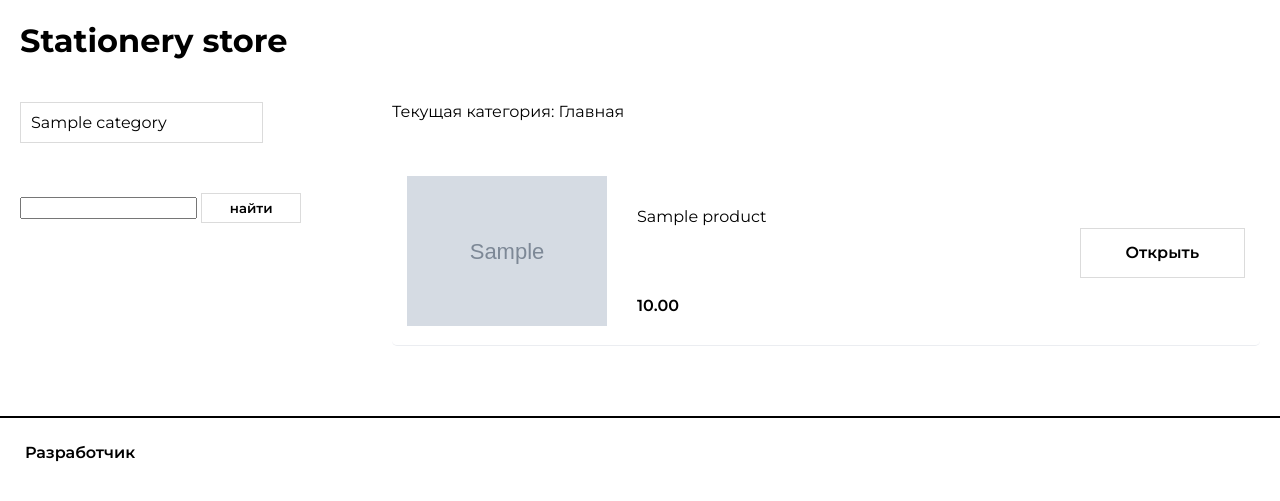
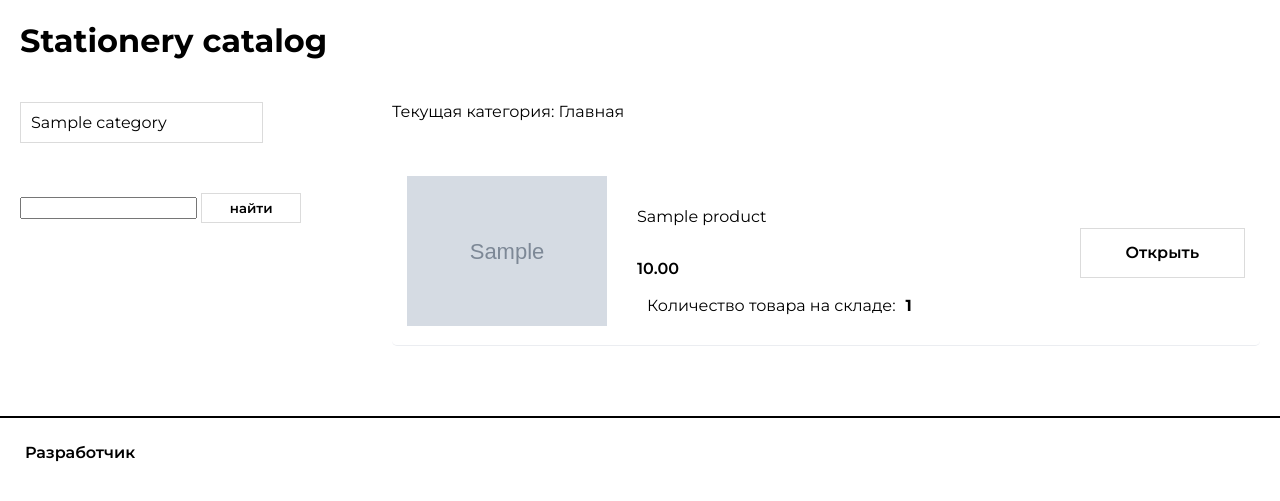
Before and after one commit to kirill568/stationery-store, a Django app: page / in a window 1280 px wide. Shown: the top 501 px of the page. Run offline with Django 3.2, Linux system fonts and the light colour scheme; tables that the repository leaves empty hold one stand-in row (Sample ...).

Commit message:
add count product

```diff
--- a/static/css/productList.css
+++ b/static/css/productList.css
@@ -27,6 +27,18 @@
 	width: 100%;
 	padding: 15px 0;
 	padding-left: 30px;
+}
+
+.productCount {
+	display: flex;
+}
+
+.productCount form input {
+	margin-left: 10px;
+}
+
+.productCount span {
+	margin-left: 10px;
 }
 
 .imageWrapper {
--- a/store/models.py
+++ b/store/models.py
@@ -19,12 +19,13 @@ class Product(models.Model):
 	description = models.TextField("Описание")
 	url = models.SlugField("Ссылка", max_length = 150, unique = True)
 	category = models.ForeignKey(Category, verbose_name = "Категория", on_delete = models.SET_NULL, null = True)
+	count = models.IntegerField("Количество")
 
 	def __str__(self):
 		return self.name
 
 	class Meta:
-		ordering = ['id']
+		ordering = ['count']
 		verbose_name = "Товар"
 		verbose_name_plural = "Товары"
 
--- a/store/urls.py
+++ b/store/urls.py
@@ -5,5 +5,6 @@ urlpatterns = [
 	path('', productList, name='productListUrl'),
 	path('product/search/', productSearch, name='productSearchUrl'),
 	path('product/<str:slug>/', productDetail, name='productDetailUrl'),
-	path('product/category/<str:slug>/', productCategory, name='productCategoryUrl')
+	path('product/category/<str:slug>/', productCategory, name='productCategoryUrl'),
+	path('product/setCount/<str:slug>/', productSetCount, name='productSetCount')
 ]
--- a/store/views.py
+++ b/store/views.py
@@ -6,6 +6,11 @@ from django.db.models import Q
 from store.models import *
 
 itemOnThePage = 6
+
+def isAuth(request):
+    if not request.user.is_authenticated and not request.user.is_staff:
+        return False
+    return True
 
 def pagination(products, itemPage, pageNumber):
 	paginator = Paginator(products, itemOnThePage)
@@ -55,3 +60,13 @@ def productSearch(request):
 def productDetail(request, slug):
 	product = Product.objects.get(url__iexact = slug)
 	return render(request, 'store/product_detail.html', {'product': product})
+
+def productSetCount(request, slug):
+    count = request.POST.get('count');
+    product = Product.objects.get(url__iexact = slug)
+    if isAuth(request):
+        product.count = count;
+        product.save();
+        return redirect('productListUrl')
+    else:
+        return HttpResponse('<h1>ERROR 403</h1>')
--- a/templates/include/header.html
+++ b/templates/include/header.html
@@ -1,3 +1,3 @@
 <header>
-	<a href="{% url 'productListUrl' %}"><h1>Stationery store</h1></a>
+	<a href="{% url 'productListUrl' %}"><h1>Stationery catalog</h1></a>
 </header>
--- a/templates/store/products_list.html
+++ b/templates/store/products_list.html
@@ -65,6 +65,17 @@
 				<div class="productInfo">
 					<p class="productName">{{ product.name }}</p>
 					<span class="price">{{ product.price }}</span>
+					<div class="productCount"><span>Количество товара на складе:</span>
+						{% if request.user.is_authenticated and request.user.is_staff %}
+							<form action="{% url 'productSetCount' slug=product.url %}" method="post">
+								{% csrf_token %}
+								<input style="max-width: 50px;" type="number" name="count" value="{{ product.count }}">
+								<input type="submit" name="setCount" value="Обновить" class="btn btnSetCount">
+							</form>
+						{% else %}
+							<span><b>{{ product.count }}</b></span>
+						{% endif %}
+					</div>
 				</div>
 				<a class="btnOpen" href="{% url 'productDetailUrl' slug=product.url %}">Открыть</a>
 			</div>
```
Also changed, not shown: media/images/22.jpg (added), media/images/23.jpg (added), store/migrations/0009_product_count.py (added), store/migrations/0010_auto_20200512_0644.py (added).
